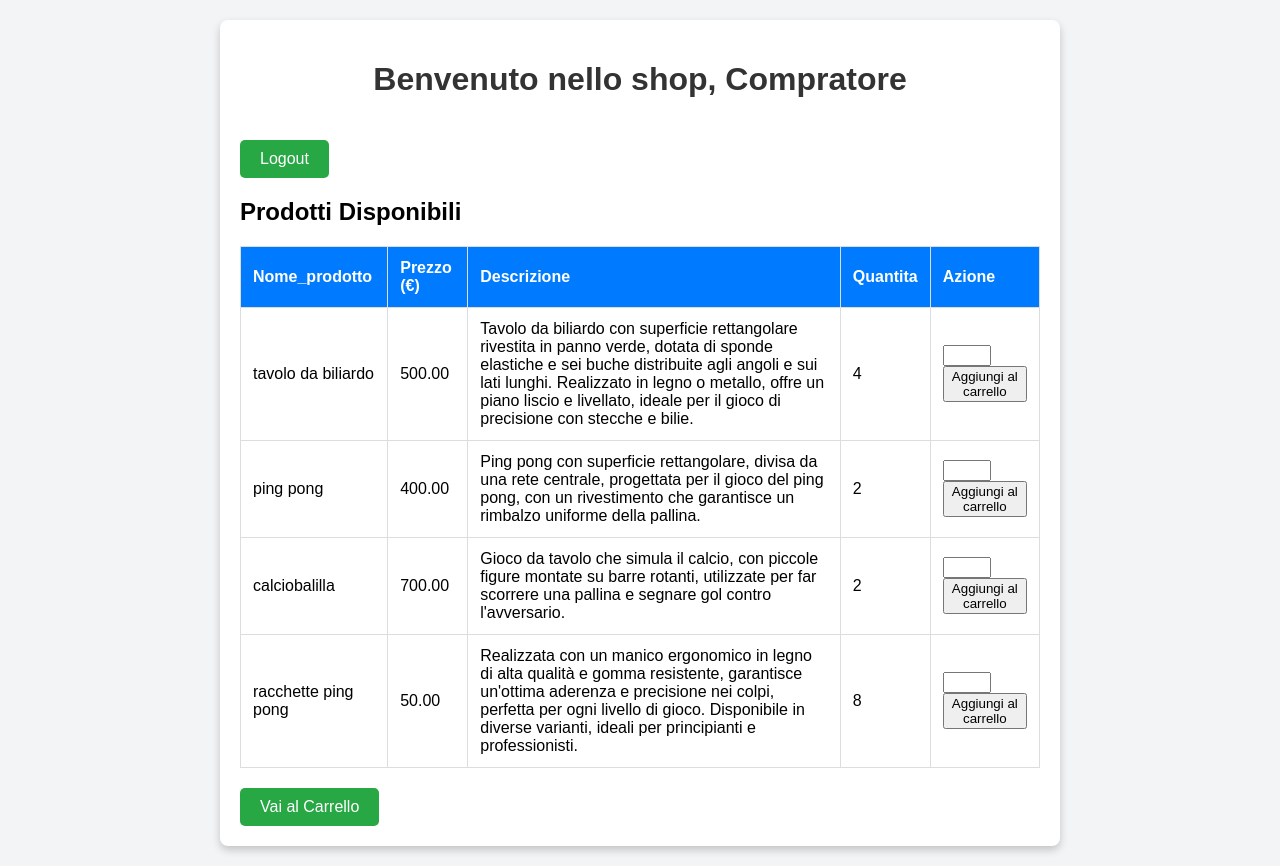
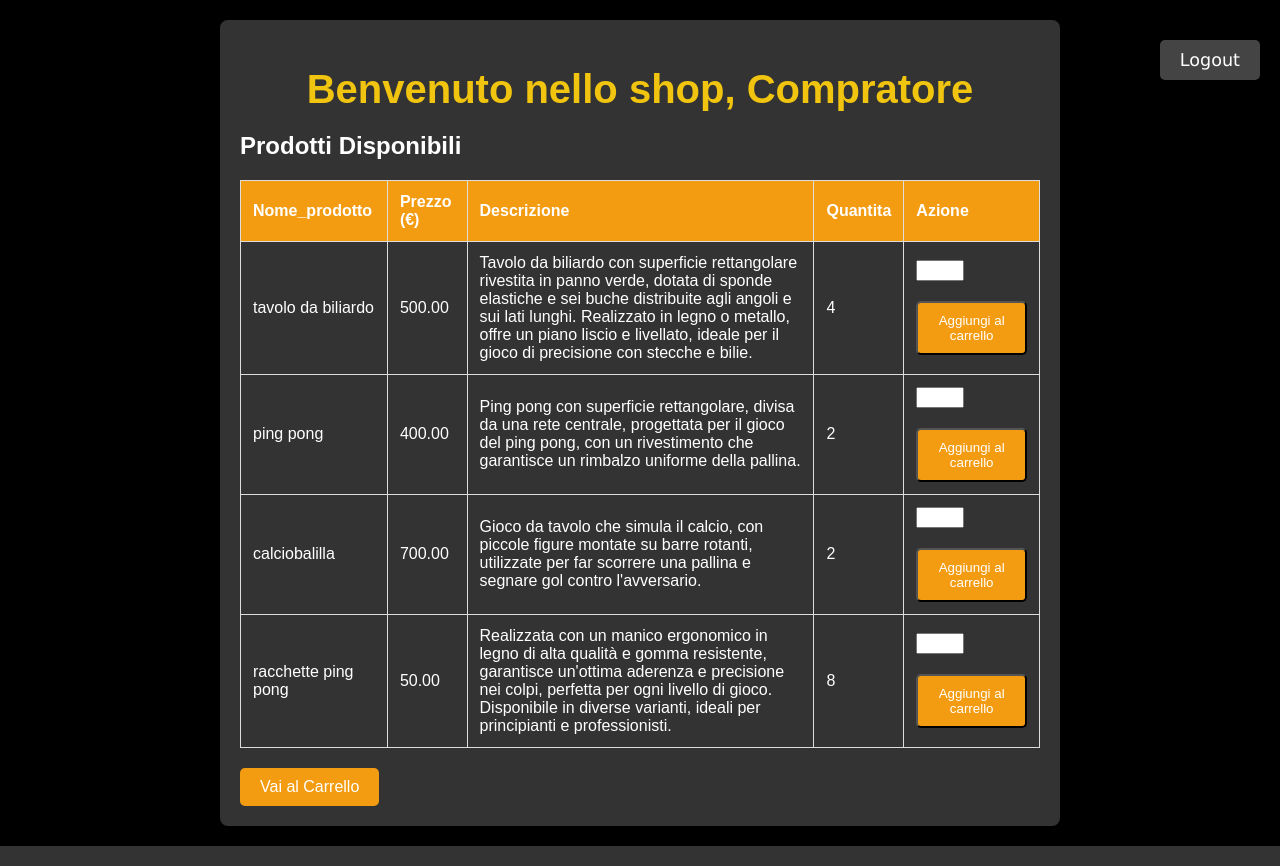
Before and after one commit to sperandioandrea/Gestione_Azienda, a PHP site: page /dashboard_compratore.php in a window 1280 px wide. Run offline with PHP 8.4, Linux system fonts and the light colour scheme; the visitor is signed in with stand-in values (Sample User, id 1); data comes from the database, SQL or seed files in the repository.

Commit message:
dashboard_compratore.php: miglioramento interfaccia

```diff
--- a/dashboard_compratore.php
+++ b/dashboard_compratore.php
@@ -38,8 +38,8 @@ if ($_SERVER['REQUEST_METHOD'] === 'POST' && isset($_POST['id_prodotto']) && iss
 }
 
 
+?>
 
-?>
 <!DOCTYPE html>
 <html lang="it">
 <head>
@@ -48,8 +48,9 @@ if ($_SERVER['REQUEST_METHOD'] === 'POST' && isset($_POST['id_prodotto']) && iss
     <title>Dashboard Compratore</title>
     <style>
         body {
-            font-family: Arial, sans-serif;
-            background-color: #f3f4f6;
+            font-family: 'Arial', sans-serif;
+            background-color: #000;
+            color: #fff;
             margin: 0;
             padding: 20px;
         }
@@ -57,7 +58,7 @@ if ($_SERVER['REQUEST_METHOD'] === 'POST' && isset($_POST['id_prodotto']) && iss
         .container {
             max-width: 800px;
             margin: auto;
-            background-color: #fff;
+            background-color: #333;
             padding: 20px;
             border-radius: 8px;
             box-shadow: 0 4px 8px rgba(0, 0, 0, 0.2);
@@ -65,7 +66,14 @@ if ($_SERVER['REQUEST_METHOD'] === 'POST' && isset($_POST['id_prodotto']) && iss
 
         h1 {
             text-align: center;
-            color: #333;
+            color: #f1c40f; /* Giallo per il titolo */
+            font-size: 2.5em;
+            margin-bottom: 20px;
+        }
+
+        h2 {
+            color: #fff;
+            margin-bottom: 10px;
         }
 
         table {
@@ -81,40 +89,52 @@ if ($_SERVER['REQUEST_METHOD'] === 'POST' && isset($_POST['id_prodotto']) && iss
         }
 
         th {
-            background-color: #007bff;
-            color: white;
+            background-color: #f39c12; /* Giallo per le intestazioni */
+            color: #fff;
         }
 
         .success {
-            color: green;
+            color: #28a745;
             font-weight: bold;
+            margin: 15px 0;
         }
 
         .error {
-            color: red;
+            color: #e74c3c;
             font-weight: bold;
+            margin: 15px 0;
         }
 
-        .carrello-btn {
+        .carrello-btn, .logout-btn {
             display: inline-block;
             margin-top: 20px;
             padding: 10px 20px;
-            background-color: #28a745;
+            background-color: #f39c12; /* Giallo per i bottoni */
             color: white;
             text-decoration: none;
             border-radius: 5px;
             text-align: center;
         }
 
-        .carrello-btn:hover {
-            background-color: #218838;
+        .carrello-btn:hover, .logout-btn:hover {
+            background-color: #f1c40f; /* Colore hover per i bottoni */
+        }
+
+        .logout-btn {
+            background-color: #444; /* Nero chiaro per il bottone logout */
+            font-family: 'Verdana', sans-serif; /* Cambiato il carattere per il logout */
+            position: absolute;
+            right: 20px;
+            top: 20px;
+            padding: 10px 20px;
+            font-size: 1.1em;
         }
     </style>
 </head>
 <body>
     <div class="container">
         <h1>Benvenuto nello shop, Compratore</h1>
-        <a href="logout.php" class="carrello-btn">Logout</a>
+        <a href="logout.php" class="logout-btn">Logout</a>
 
         <?php if (!empty($success_message)): ?>
             <p class="success"><?= $success_message ?></p>
@@ -144,7 +164,7 @@ if ($_SERVER['REQUEST_METHOD'] === 'POST' && isset($_POST['id_prodotto']) && iss
                             <form method="POST" action="">
                                 <input type="hidden" name="id_prodotto" value="<?= $prodotto['id'] ?>">
                                 <input type="number" name="quantita" min="1" max="<?= $prodotto['quantita'] ?>" required>
-                                <button type="submit">Aggiungi al carrello</button>
+                                <button type="submit" class="carrello-btn">Aggiungi al carrello</button>
                             </form>
                         </td>
                     </tr>
--- a/dashboard_gestore_vendite.php
+++ b/dashboard_gestore_vendite.php
@@ -46,7 +46,6 @@ try {
 
 
 
-<!DOCTYPE html>
 <!DOCTYPE html>
 <html lang="it">
 <head>
```
